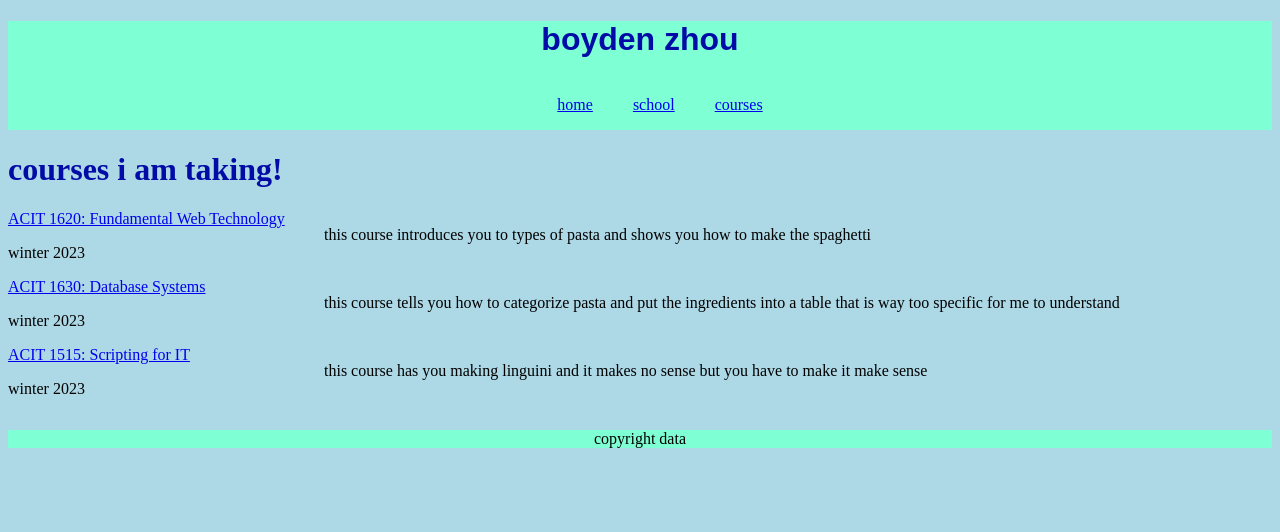
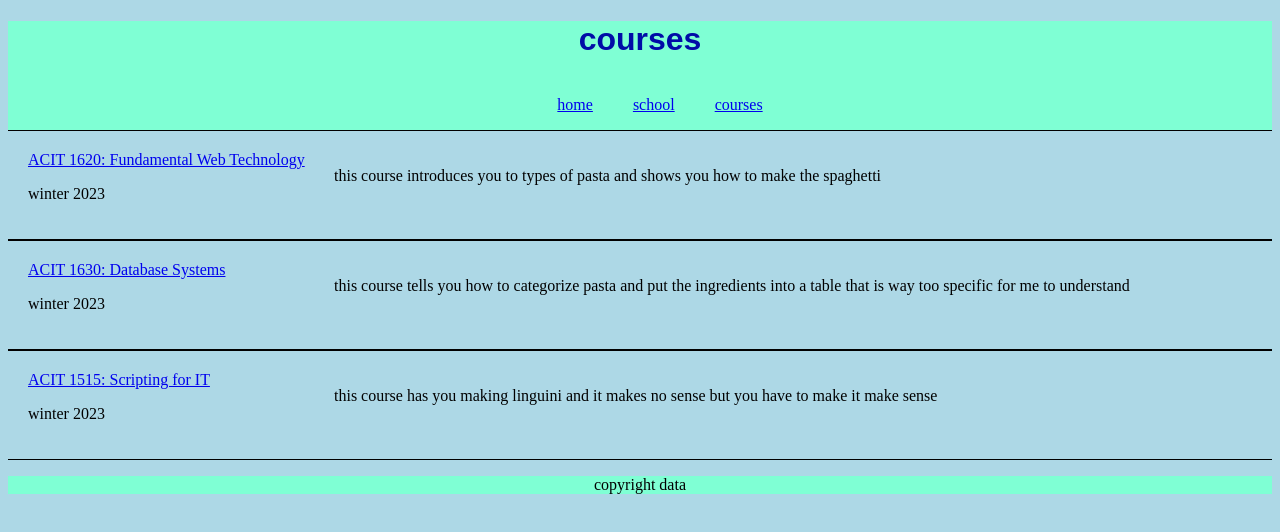
Before and after one commit to boydenz/personal_profile, a plain HTML site: page misc/courses.html in a window 1280 px wide. Drawn offline with Linux system fonts and the light colour scheme.

Commit message:
added borders and i gues finished lab 6 im gonna go sleep

```diff
--- a/css/stylesheet.css
+++ b/css/stylesheet.css
@@ -20,14 +20,22 @@ footer{
 }
 .aboutme{
     display: grid;
-    grid-template-rows: 1fr 1fr 2fr;
+    grid-template-rows: 1fr 1fr;
     grid-template-columns: 3fr 1fr;
+    row-gap: 50px;
 }
 .course-item{
-    display:grid;
-    grid-template-columns: 1fr 3fr;
+    display: grid;
+    justify-content: left;
+    grid-template-columns: auto;
+    border-bottom: 1px solid grey;
+    border-top: 1px solid grey;
+
 }
-
+section{
+    margin-top: auto;
+    padding: 20px;
+}
 @media screen and (min-width: 600px){
     body{
         background-color: #add8e6;
@@ -47,8 +55,10 @@ footer{
         background-color: aquamarine;
         text-align: center;
     }
-    nav{
-        display: flex;
-        justify-content: center;
+    .course-item{
+        border-bottom: 1px solid black;
+        border-top: 1px solid black;
+        display:grid;
+        grid-template-columns: 1fr 3fr;
     }
 }
--- a/misc/courses.html
+++ b/misc/courses.html
@@ -10,16 +10,15 @@
     <body>
         <div class="topbar">
             <header>
-                <h1 class="nametitle">boyden zhou</h1>
+                <h1 class="nametitle">courses</h1>
             </header>
-        <nav>
-            <ul><a href=../index.html>home</a></ul>
-            <ul><a href=school.html>school</a></ul>
-            <ul><a href=courses.html>courses</a></ul>
-        </nav>
+            <nav>
+                <ul><a href=../index.html>home</a></ul>
+                <ul><a href=school.html>school</a></ul>
+                <ul><a href=courses.html>courses</a></ul>
+            </nav>
         </div>
         <main>
-        <h1>courses i am taking!</h1>
             <section class="course-item">
                 <div class="course-detail">
                     <a href="https://www.bcit.ca/outlines/20231089205/">ACIT 1620: Fundamental Web Technology</a>
```
